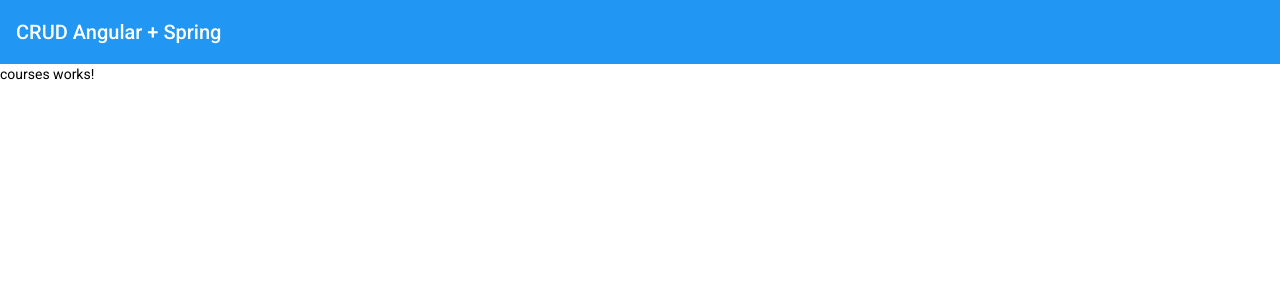
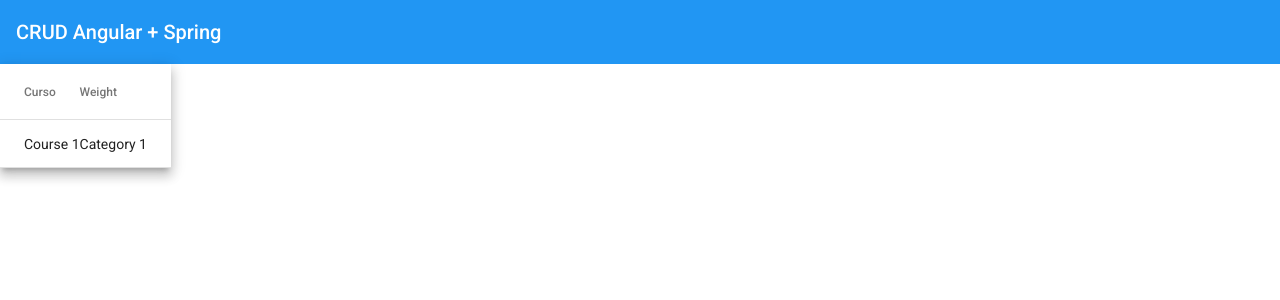
Before and after one commit to filipemot/CursoAngularSpring_Loaine_2021, an Angular app in the folder crud-angular-spring/: page /courses in a window 1280 px wide. Shown: the top 300 px of the page. Built offline with nearby package versions, Linux system fonts and the light colour scheme.

Commit message:
Aula 6 - CRUD Angular + Spring | 06 - Criando Material Table para Listar Cursos

```diff
--- a/crud-angular-spring/src/app/courses/courses.module.ts
+++ b/crud-angular-spring/src/app/courses/courses.module.ts
@@ -3,6 +3,7 @@
 
 import { CoursesRoutingModule } from './courses-routing.module';
 import { CoursesComponent } from './courses/courses.component';
+import { MatTableModule } from '@angular/material/table';
 
 
 @NgModule({
@@ -11,7 +12,8 @@
   ],
   imports: [
     CommonModule,
-    CoursesRoutingModule
+    CoursesRoutingModule,
+    MatTableModule
   ]
 })
 export class CoursesModule { }
--- a/crud-angular-spring/src/app/courses/courses/courses.component.html
+++ b/crud-angular-spring/src/app/courses/courses/courses.component.html
@@ -1 +1,20 @@
-<p>courses works!</p>
+<table mat-table [dataSource]="courses" class="mat-elevation-z8">
+
+    <!--- Note that these columns can be defined in any order.
+          The actual rendered columns are set as a property on the row definition" -->
+
+    <!-- Name Column -->
+    <ng-container matColumnDef="name">
+        <th mat-header-cell *matHeaderCellDef> Curso </th>
+        <td mat-cell *matCellDef="let element"> {{element.name}} </td>
+    </ng-container>
+
+    <!-- Category Column -->
+    <ng-container matColumnDef="category">
+        <th mat-header-cell *matHeaderCellDef> Weight </th>
+        <td mat-cell *matCellDef="let course"> {{course.category}} </td>
+    </ng-container>
+
+    <tr mat-header-row *matHeaderRowDef="displayedColumns"></tr>
+    <tr mat-row *matRowDef="let row; columns: displayedColumns;"></tr>
+</table>
--- a/crud-angular-spring/src/app/courses/courses/courses.component.ts
+++ b/crud-angular-spring/src/app/courses/courses/courses.component.ts
@@ -1,4 +1,5 @@
 import { Component, OnInit } from '@angular/core';
+import { Course } from '../model/course';
 
 @Component({
   selector: 'app-courses',
@@ -7,6 +8,9 @@
 })
 export class CoursesComponent implements OnInit {
 
+  courses: Course[] = [{ _id: '1', name: 'Course 1', category: 'Category 1' }];
+  displayedColumns = ['name', 'category'];
+
   constructor() { }
 
   ngOnInit(): void {
--- /dev/null
+++ b/crud-angular-spring/src/app/courses/model/course.ts
@@ -0,0 +1,5 @@
+export interface Course {
+    _id: string;
+    name: string;
+    category: string;
+}
```
Also changed, not shown: 1 other file (tests, documents, lock files or other folders).
